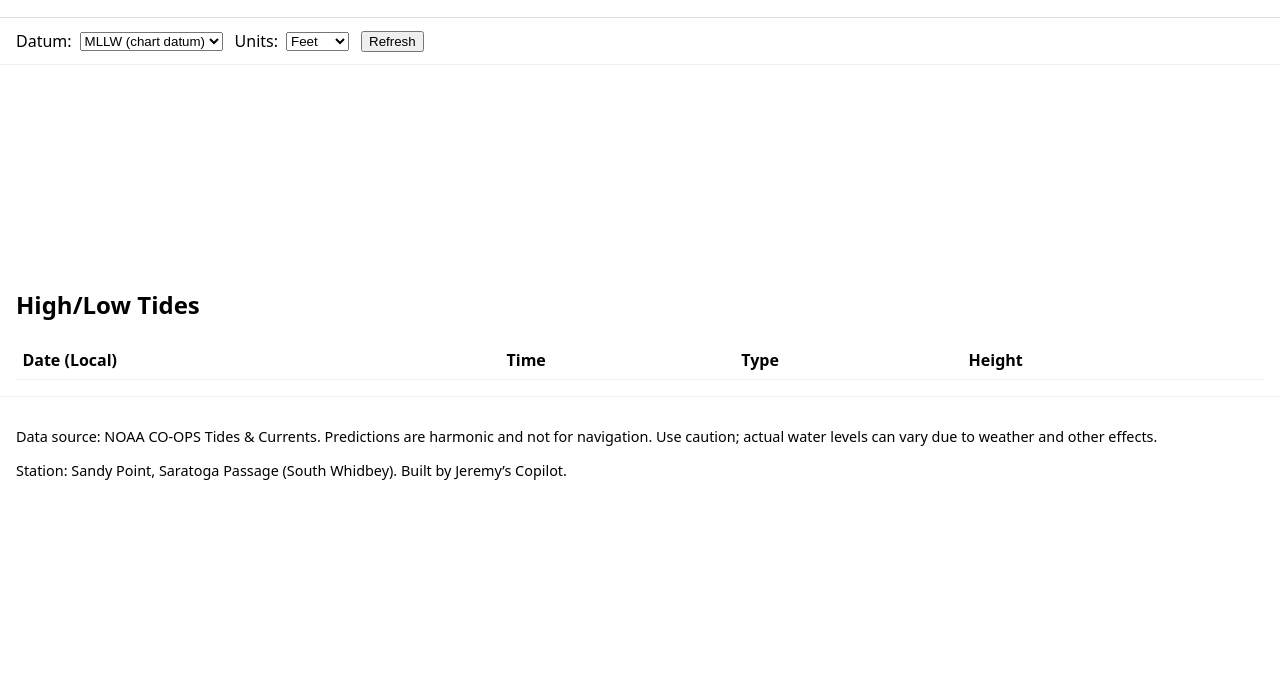
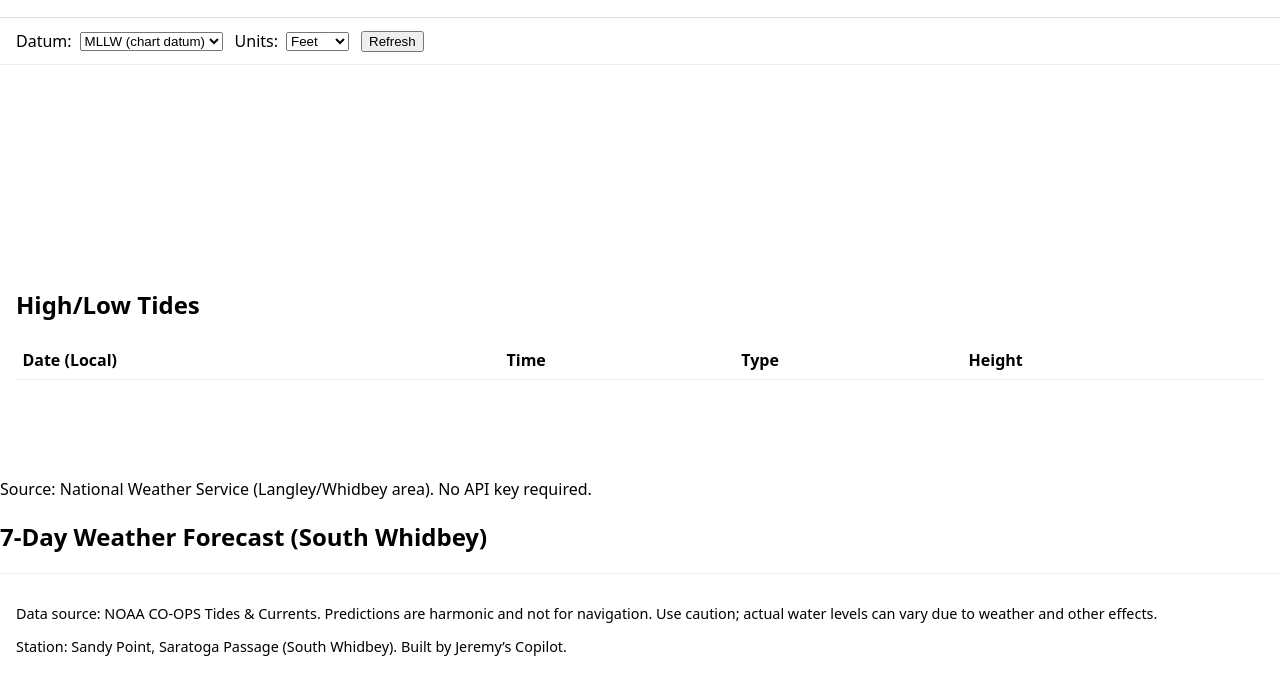
Before and after one commit to jmcodz/jmcodz.github.io, a plain HTML site: page Whidbey/index.html in a window 1280 px wide. Shown: the part 82-776 px from the top of the page. Drawn offline with nearby package versions, Linux system fonts and the light colour scheme.

Commit message:
added weather section

```diff
--- a/Whidbey/index.html
+++ b/Whidbey/index.html
@@ -53,6 +53,12 @@
       <tbody></tbody>
     </table>
   </section>
+  <br><br><br>
+
+<section class="weather">
+ <p class="wx-note">Source: National Weather Service (Langley/Whidbey area). No API key required.</p>  <h2>7‑Day Weather Forecast (South Whidbey)</h2>
+  <div id="wxGrid" class="wx-grid" aria-live="polite"></div>
+</section>
 
   <footer>
     <p>
```
